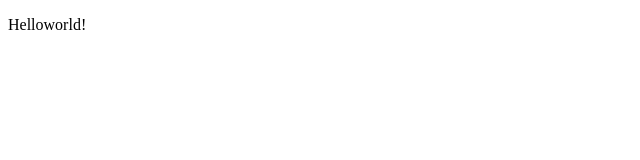
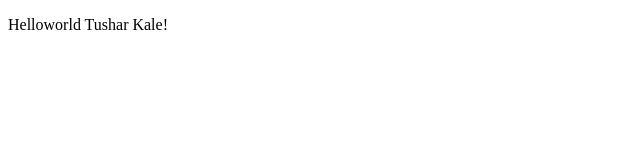
Before and after one commit to tushark325/tushark325.github.io, a plain HTML site: page index.html in a window 1280 px wide. Shown: the whole page, without its empty margins (0-640 px from the left). Drawn offline with Linux system fonts and the light colour scheme.

Commit message:
Update index.html

```diff
--- a/index.html
+++ b/index.html
@@ -8,6 +8,6 @@
 </head>
 <body>
 
-    <p>Helloworld!</p>
+    <p>Helloworld Tushar Kale!</p>
 </body>
 </html>
```
